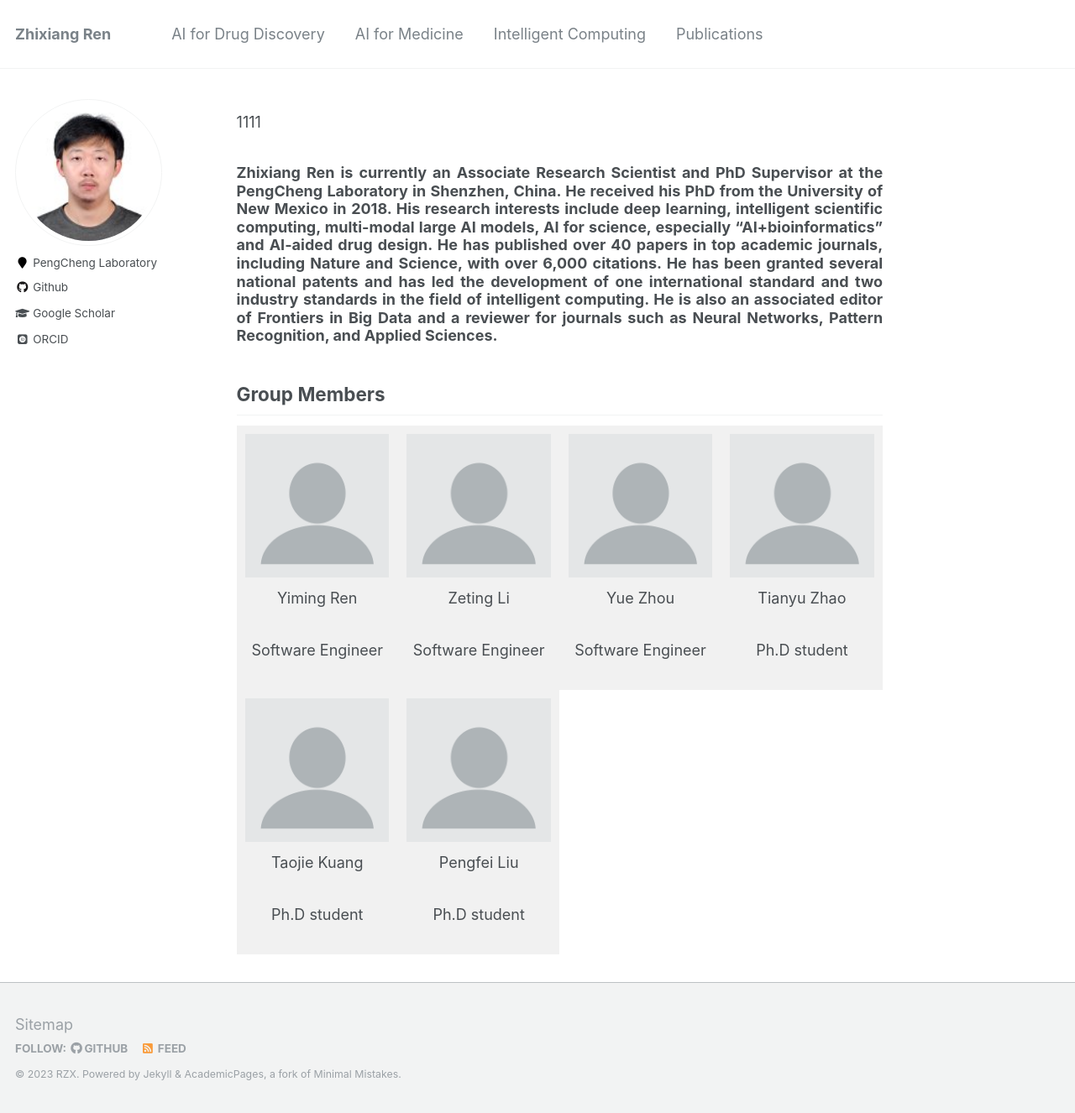
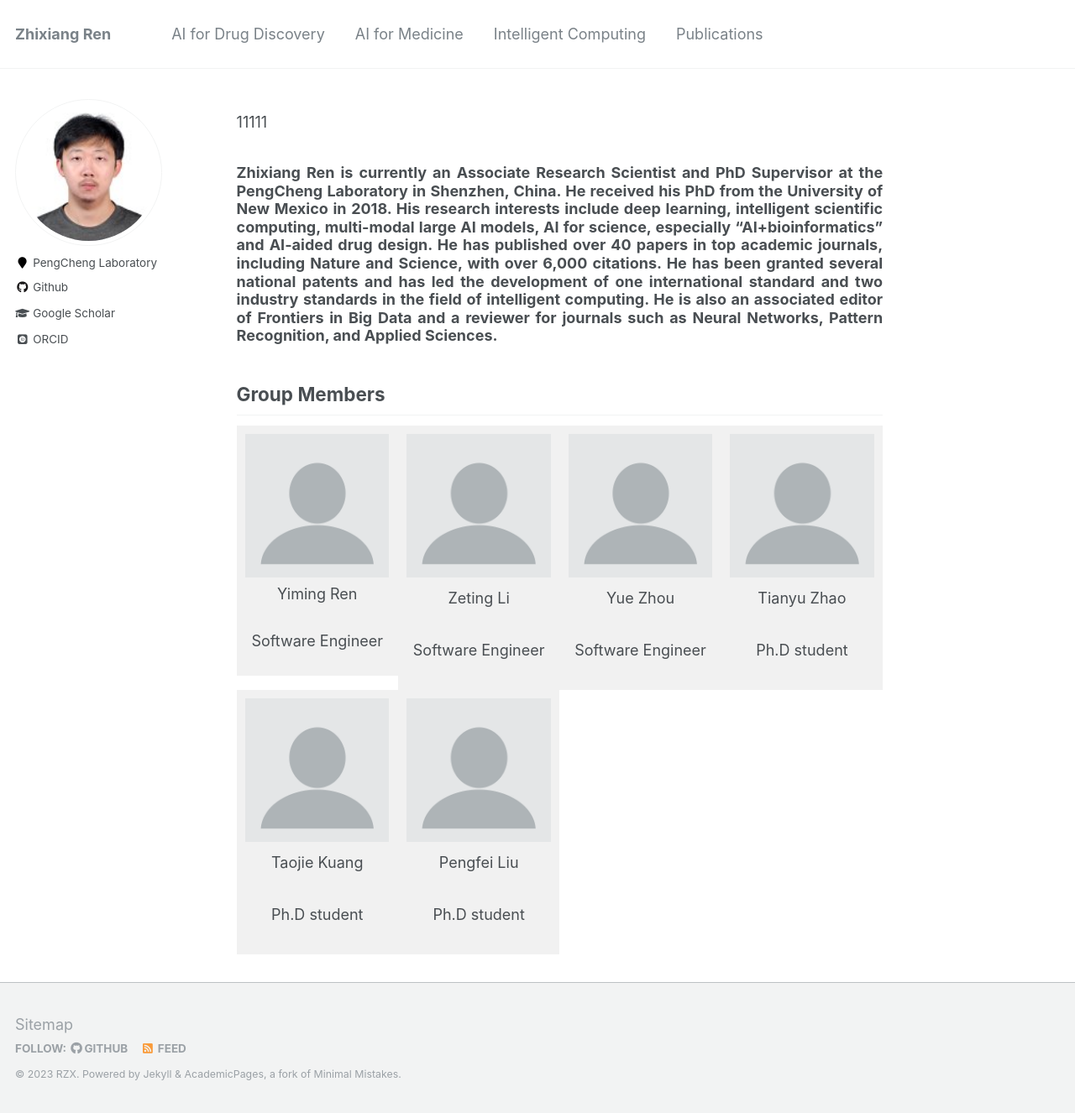
Before and after one commit to zhixiang-ren/zhixiang-ren.github.io, a Jekyll site: the page built from _pages/about.html, in a window 1280 px wide and 1326 px high. Shown: the whole window at 84% size. Built offline with Jekyll 4.4.1, drawn with Linux system fonts in a browser that asks for light colours; some web fonts are replaced.

Commit message:
Update about.html

```diff
--- a/_pages/about.html
+++ b/_pages/about.html
@@ -7,7 +7,7 @@ redirect_from:
   - /about/
   - /about.html
 ---
-1111
+11111
 <h3 style="text-align:justify;">Zhixiang Ren is currently an Associate Research Scientist and PhD Supervisor at the PengCheng Laboratory in Shenzhen, China. He received his PhD from the University of New Mexico in 2018. His research interests include deep learning, intelligent scientific computing, multi-modal large AI models, AI for science, especially “AI+bioinformatics” and AI-aided drug design. He has published over 40 papers in top academic journals, including Nature and Science, with over 6,000 citations. He has been granted several national patents and has led the development of one international standard and two industry standards in the field of intelligent computing. He is also an associated editor of Frontiers in Big Data and a reviewer for journals such as Neural Networks, Pattern Recognition, and Applied Sciences.
 </h3>
 
@@ -16,9 +16,9 @@ redirect_from:
 <div style="float: left;">
 
   <div style="width: 25%;padding: 5px;background-color: rgb(241, 241, 241);float: left;">
-    <img style="width: 100%;padding: 3%;" src="/images/profile.png">
-    <p style="width: 100%;padding: 3%;text-align:center">Yiming Ren</p>
-    <p style="width: 100%;padding: 3%;text-align:center">Software Engineer</p>
+    <img style="width: 100%;padding-left: 3%;padding-right: 3%;padding-top: 3%;padding-bottom: 0%;" src="/images/profile.png">
+    <p style="width: 100%;padding-left: 3%;padding-right: 3%;padding-top: 3%;padding-bottom: 0%;text-align:center">Yiming Ren</p>
+    <p style="width: 100%;padding-left: 3%;padding-right: 3%;padding-top: 3%;padding-bottom: 0%;text-align:center">Software Engineer</p>
   </div>
 
   <div style="width: 25%;padding: 5px;background-color: rgb(241, 241, 241);float: left;">
```
